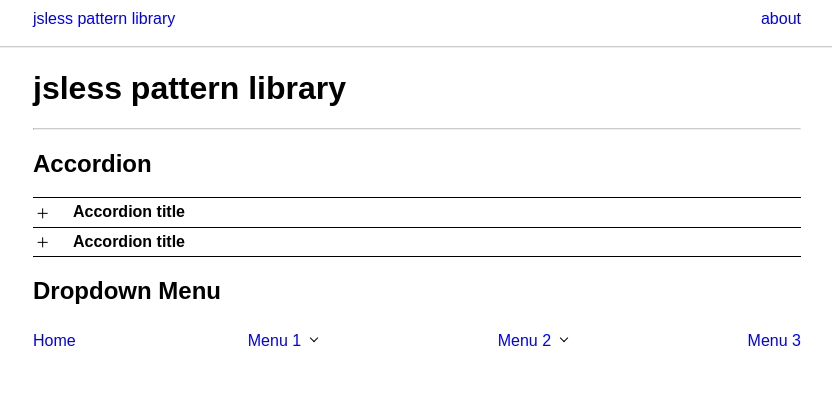
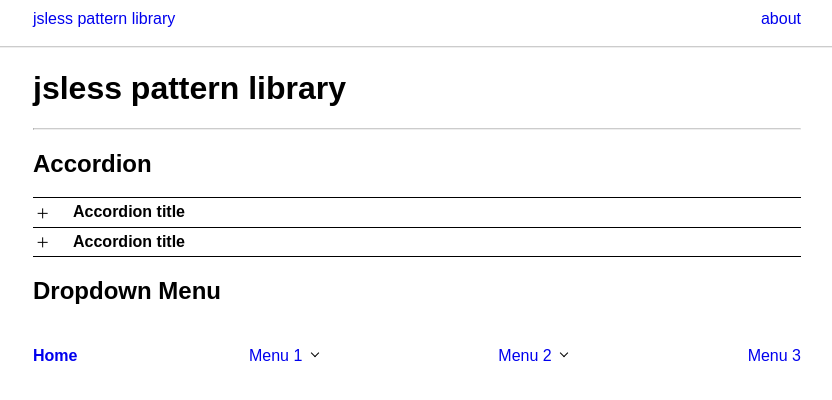
Before and after one commit to harrypujols/jsless, a Jekyll site: the page built from public/index.html, in a window 1280 px wide. Shown: the top 400 px of the page, without its empty margins (223-1055 px from the left). Built offline with Jekyll 4.4.1, drawn with Linux system fonts in a browser that asks for light colours.

Commit message:
More breakpoint adjustments

```diff
--- a/public/_sass/_dropdown-menu.scss
+++ b/public/_sass/_dropdown-menu.scss
@@ -7,6 +7,15 @@
       display: flex;
       justify-content: space-between;
     }
+
+    > li:first-child a {
+      padding-left: 0;
+    }
+
+    > li:last-child a {
+      padding-right: 0;
+    }
+
   }
 
   ul {
@@ -15,21 +24,22 @@
   	padding: 0;
   }
 
-  ul a {
+  a {
   	display: block;
   	text-decoration: none;
   	line-height: 32px;
     white-space: nowrap;
+    padding: 15px 0;
+
+    @include breakpoint {
+      padding: 15px;
+    }
   }
 
   ul li {
   	position: relative;
   	margin: 0;
   	padding: 0
-  }
-
-  li.active {
-
   }
 
   ul ul {
@@ -47,11 +57,6 @@
 
   ul ul a {
   	line-height: 120%;
-  	padding: 10px 0;
-
-    @include breakpoint {
-      padding-right: 10px;
-    }
   }
 
    ul ul ul {
@@ -61,6 +66,10 @@
 
    ul li:hover > ul {
    	display: block
+   }
+
+   .active {
+     font-weight: bold;
    }
 }
 
```
